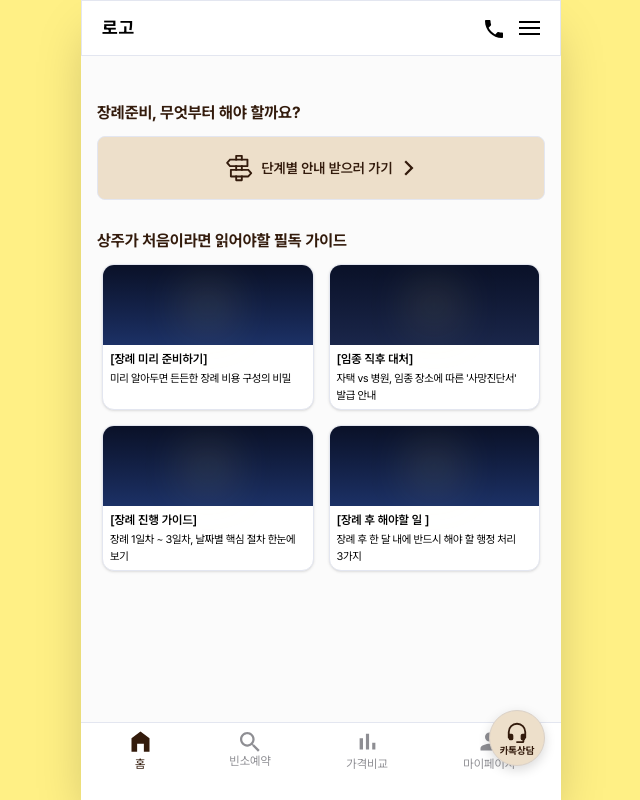
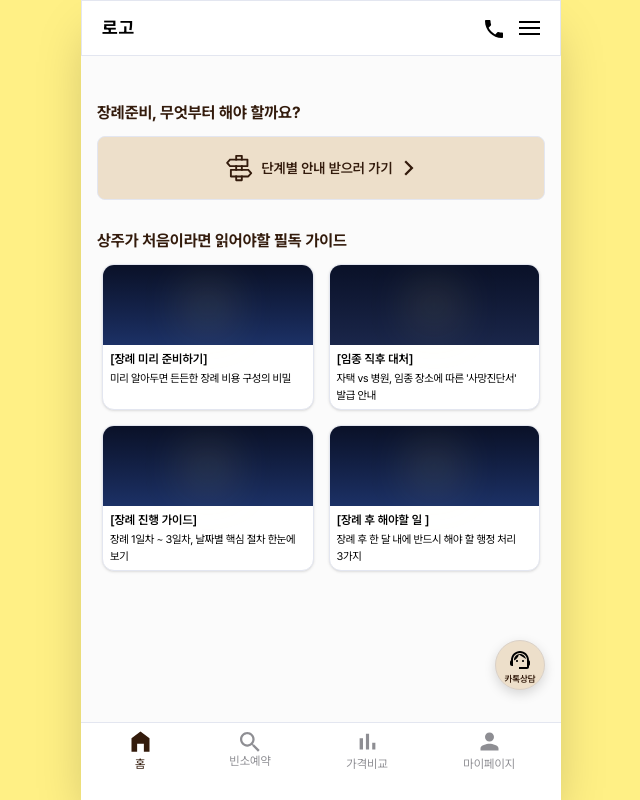
Before and after one commit to dokkk0dahee/Tishoo, a React (Vite) app: page / in a window 1280 px wide. Shown: the whole page, without its empty margins (319-959 px from the left). Built offline with nearby package versions, Linux system fonts and the light colour scheme.

Commit message:
[STYLE] 카톡 플러팅 버튼 스타일 적용

```diff
--- a/src/components/common/floatingbutton-component.jsx
+++ b/src/components/common/floatingbutton-component.jsx
@@ -1,25 +1,20 @@
+import TalkIcon from "../../assets/Icons/TalkIcon";
+
 const FloatingButton = () => {
     return (
-        <div className="fixed bottom-[90px] left-1/2 -translate-x-1/2 w-full max-w-[480px] pointer-events-none z-50">
+        <div className="fixed bottom-[160px] left-1/2 -translate-x-1/2 w-full max-w-[480px] pointer-events-none z-50">
 
             {/* 실제 클릭되는 버튼 (오른쪽에서 16px 띄움) */}
             <a
-                href="https://pf.kakao.com/_xxxxxx/chat" // 👈 여기에 실제 카카오 채널 채팅 URL을 넣으세요!
+                href="https://pf.kakao.com/_xxxxxx/chat" // TODO: 여기에 실제 카카오 채널 채팅 URL을 넣으세요!
                 target="_blank"
                 rel="noopener noreferrer"
-                className="absolute right-[16px] w-[56px] h-[56px] bg-[#EDDFCA] rounded-full shadow-[0_4px_12px_rgba(0,0,0,0.15)] flex flex-col items-center justify-center pointer-events-auto hover:scale-105 transition-transform duration-200 border-[1px] border-[#D9D0C7]"
+                className="absolute right-[16px] w-[50px] h-[50px] bg-[#EDDFCA] rounded-full shadow-[0_4px_12px_rgba(0,0,0,0.15)] flex flex-col items-center justify-center pointer-events-auto hover:scale-105 transition-transform duration-200 border-[1px] border-[#D9D0C7]"
             >
-                {/* 🎧 상담원/헤드셋 SVG 아이콘 (시안과 유사한 느낌) */}
-                <svg width="22" height="22" viewBox="0 0 24 24" fill="none" xmlns="http://www.w3.org/2000/svg" className="mb-[2px]">
-                    <path d="M3 18V12C3 7.02944 7.02944 3 12 3C16.9706 3 21 7.02944 21 12V18" stroke="#331B0C" strokeWidth="2" strokeLinecap="round" strokeLinejoin="round"/>
-                    <path d="M21 19A2 2 0 0 1 19 21H18A2 2 0 0 1 16 19V16A2 2 0 0 1 18 14H21V19Z" fill="#331B0C"/>
-                    <path d="M3 19A2 2 0 0 0 5 21H6A2 2 0 0 0 8 19V16A2 2 0 0 0 6 14H3V19Z" fill="#331B0C"/>
-                    {/* 마이크 부분 */}
-                    <path d="M19 21V22C19 22.5523 18.5523 23 18 23H12" stroke="#331B0C" strokeWidth="2" strokeLinecap="round" strokeLinejoin="round"/>
-                </svg>
+                <TalkIcon className="mb-[2px]" />
 
                 {/* 텍스트 */}
-                <span className="text-[10px] font-bold text-[#331B0C] leading-none">
+                <span className="text-[9px] font-semibold text-[#331B0C] leading-none">
                     카톡상담
                 </span>
             </a>
```
